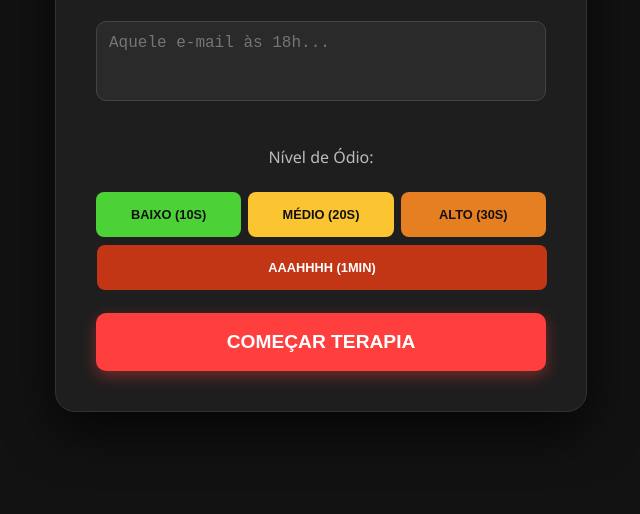
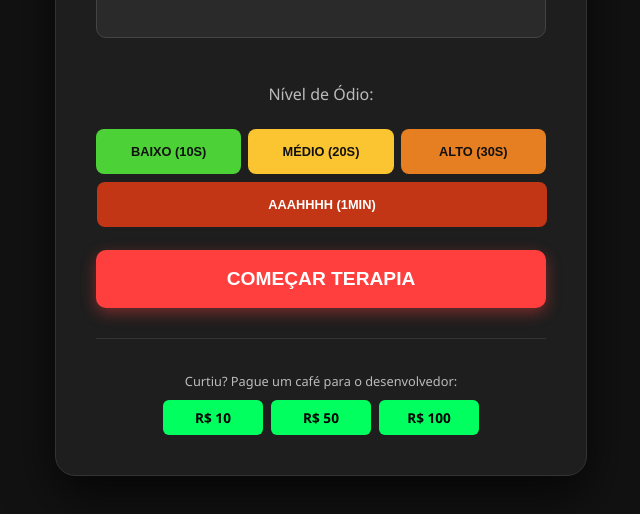
Before and after one commit to Pivetzen/Stressfuq-app, a plain HTML site: page index.html in a window 1280 px wide. Shown: the part 264-778 px from the top of the page, without its empty margins (319-959 px from the left). Drawn offline with Linux system fonts and the light colour scheme.

Commit message:
inclusão de botoes para pagamento de doacao (beta)

```diff
--- a/index.html
+++ b/index.html
@@ -138,6 +138,42 @@
             cursor: pointer;
             margin-top: 20px;
         }
+        /* Estilo dos Botões de Pagamento InfinitePay */
+        .pagamento-footer {
+            margin-top: 30px;
+            padding-top: 20px;
+            border-top: 1px solid #333;
+        }
+
+        .pagamento-footer p {
+            font-size: 0.8rem;
+            margin-bottom: 10px;
+        }
+
+        .container-pagamento {
+            display: flex;
+            gap: 8px;
+            justify-content: center;
+            flex-wrap: wrap;
+        }
+
+        .btn-pay {
+            display: inline-block;
+            background-color: #00FF5F; /* Verde InfinitePay */
+            color: #000;
+            padding: 8px 15px;
+            font-size: 0.85rem;
+            font-weight: bold;
+            text-decoration: none;
+            border-radius: 6px;
+            transition: 0.2s;
+            min-width: 70px;
+        }
+
+        .btn-pay:hover {
+            filter: brightness(1.2);
+            transform: translateY(-2px);
+        }
     </style>
 </head>
 <body>
@@ -156,6 +192,14 @@
         </div>
 
         <button id="start-btn" onclick="iniciarSessao()">COMEÇAR TERAPIA</button>
+        <div class="pagamento-footer">
+            <p>Curtiu? Pague um café para o desenvolvedor:</p>
+            <div class="container-pagamento">
+                <a href="https://loja.infinitepay.io/matheusmaia_32/vup9848-doacao---desabafo-express-10" class="btn-pay" target="_blank">R$ 10</a>
+                <a href="https://loja.infinitepay.io/matheusmaia_32/duy4908-doacao---desabafo-express-50" class="btn-pay" target="_blank">R$ 50</a>
+                <a href="https://loja.infinitepay.io/matheusmaia_32/wik8868-doacao---desabafo-express-100" class="btn-pay" target="_blank">R$ 100</a>
+            </div>
+        </div>
     </div>
 
     <div class="container hidden" id="timer-screen">
```
